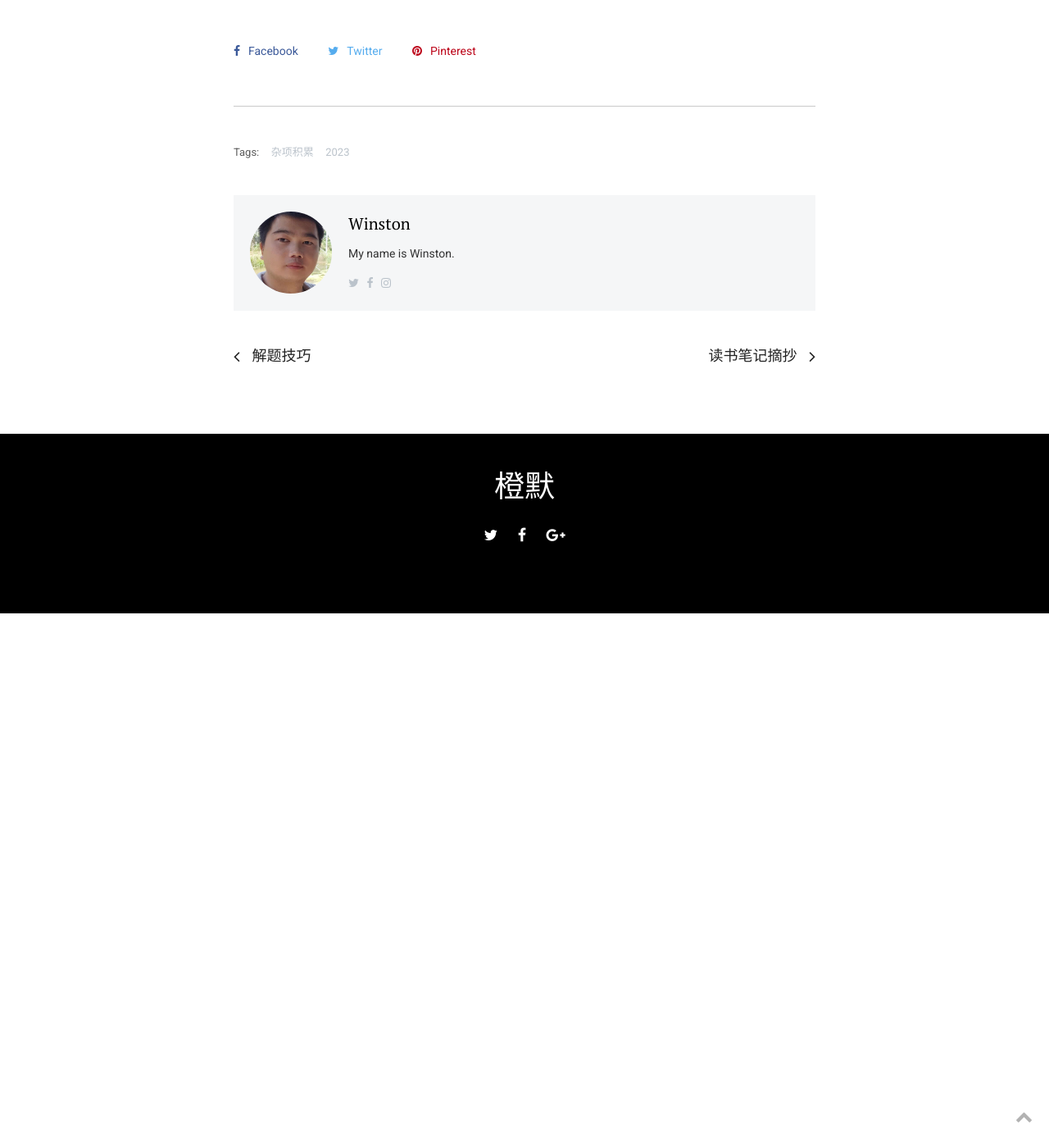
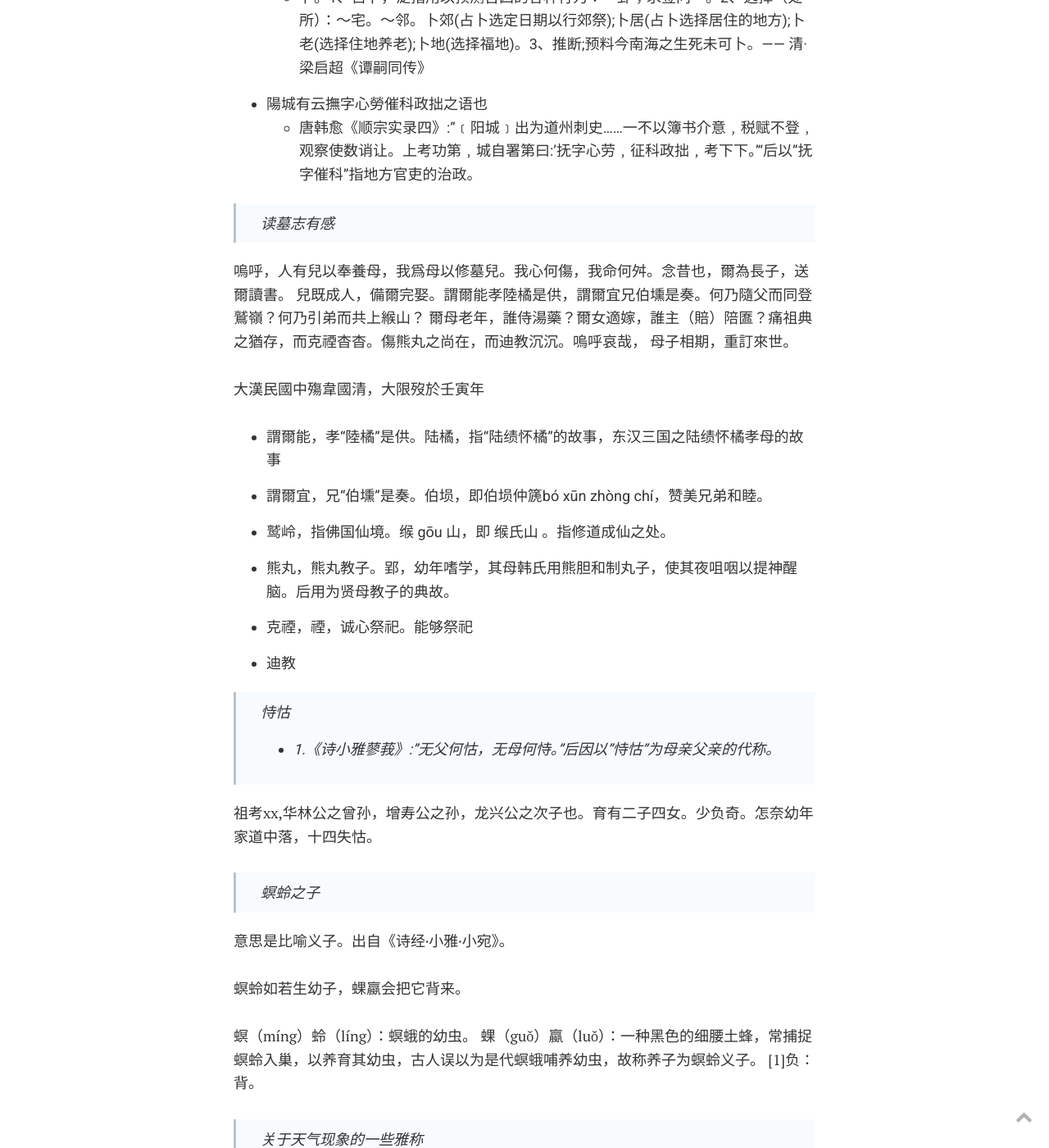
Before and after one commit to mytingbao/blog, a Jekyll site: the page built from _posts/公考积累/2023-05-17-杂项积累.md, in a window 1280 px wide and 1400 px high, scrolled down 14397 px. Shown: the whole window at 82% size. Built offline with Jekyll 4.4.1, drawn with Linux system fonts in a browser that asks for light colours; before the commit the page ends 15145 px from its top, so only the background shows below that; some of the changed text lies outside the part shown.

Commit message:
更新博客

```diff
--- a/_posts/公考积累/2023-05-17-杂项积累.md
+++ b/_posts/公考积累/2023-05-17-杂项积累.md
@@ -219,6 +219,10 @@
 
 繁体繭；异体有蠒、絸
 
+> 𠆸
+  - 同“侮”。
+  - 从人从攴，戲以攴擊人。與伎別。
+  - 攴pū 轻轻地击打。
 
 > 读会昌县志有感
 
@@ -371,3 +375,49 @@
 
 * 陽城有云撫字心勞催科政拙之语也
   - 唐韩愈《顺宗实录四》:"﹝阳城﹞出为道州刺史……一不以簿书介意﹐税赋不登﹐观察使数诮让。上考功第﹐城自署第曰:'抚字心劳﹐征科政拙﹐考下下。'"后以"抚字催科"指地方官吏的治政。
+
+
+> 读墓志有感
+
+嗚呼，人有兒以奉養母，我爲母以修墓兒。我心何傷，我命何舛。念昔也，爾為長子，送爾讀書。
+兒既成人，備爾完娶。謂爾能孝陸橘是供，謂爾宜兄伯壎是奏。何乃隨父而同登鷲嶺？何乃引弟而共上緱山？
+爾母老年，誰侍湯藥？爾女適嫁，誰主（賠）陪匲？痛祖典之猶存，而克禋杳杳。傷熊丸之尚在，而迪教沉沉。嗚呼哀哉，
+母子相期，重訂來世。
+
+大漢民國中殤韋國清，大限歿於壬寅年
+
+- 謂爾能，孝“陸橘”是供。陆橘，指“陆绩怀橘”的故事，东汉三国之陆绩怀橘孝母的故事
+- 謂爾宜，兄“伯壎”是奏。伯埙，即伯埙仲篪bó xūn zhòng chí，赞美兄弟和睦。
+- 鹫岭，指佛国仙境。缑 gōu 山，即 缑氏山 。指修道成仙之处。
+- 熊丸，熊丸教子。郢，幼年嗜学，其母韩氏用熊胆和制丸子，使其夜咀咽以提神醒脑。后用为贤母教子的典故。
+- 克禋，禋，诚心祭祀。能够祭祀
+- 迪教
+
+> 恃怙
+- 1.《诗小雅蓼莪》:"无父何怙，无母何恃。"后因以"恃怙"为母亲父亲的代称。
+
+
+
+
+
+祖考xx,华林公之曾孙，增寿公之孙，龙兴公之次子也。育有二子四女。少负奇。怎奈幼年家道中落，十四失怙。
+
+
+
+
+> 螟蛉之子
+
+意思是比喻义子。出自《诗经·小雅·小宛》。
+
+螟蛉如若生幼子，蜾蠃会把它背来。
+
+螟（míng）蛉（líng）：螟蛾的幼虫。
+蜾（guǒ）蠃（luǒ）：一种黑色的细腰土蜂，常捕捉螟蛉入巢，以养育其幼虫，古人误以为是代螟蛾哺养幼虫，故称养子为螟蛉义子。 [1]负：背。
+
+
+>关于天气现象的一些雅称
+
+- 寒酥。喻指雪花。 引明徐渭《谑雪》诗:“一行分向朱门屋,误落寒酥点羊肉。”
+- 晴颸。 sī晴日的凉风。“晴颸泛丛条，浮阳散修莽”
+- 银竹。雨的雅称，尤指大雨。唐·李白《宿虾湖》：“白雨映寒山，森森似银竹。”
+- 纤凝 。云的雅称。明·高明《琵琶记·中秋望月》：“长空万里，见婵娟可爱，全无一点纤凝。”
```
Also changed, not shown: _posts/公考积累/2023-10-07-关于植物.md (+6 -0 lines), images/post/2023/11/01.jpg (added).
